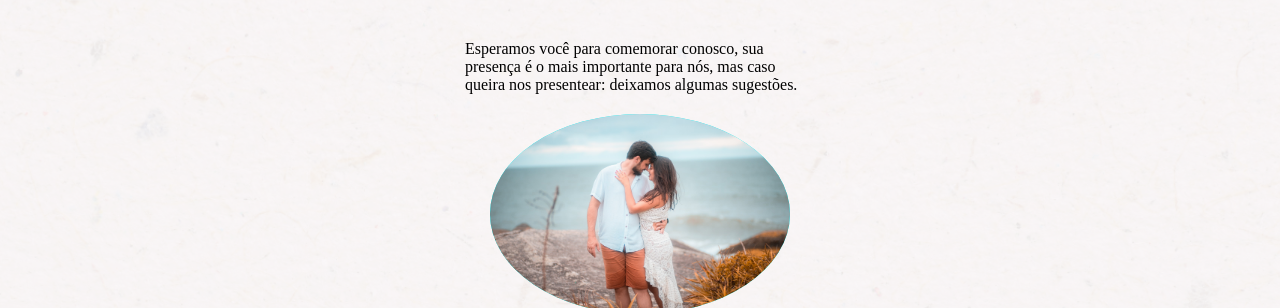
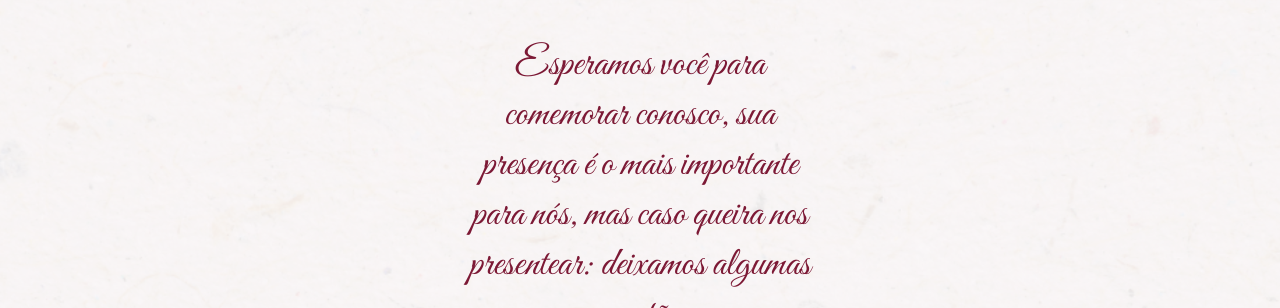
Before and after one commit to alem13/HeloEJunior, a plain HTML site: page index.html in a window 1280 px wide. Shown: the top 308 px of the page. Drawn offline with Linux system fonts and the light colour scheme.

Commit message:
Alteração title

```diff
--- a/style.css
+++ b/style.css
@@ -18,6 +18,10 @@
     width: 350px;
     margin-top: 20px;
     margin-bottom: 20px;
+    text-align:center;
+    color: #7C1935;
+    font-size: 40px;
+    font-family: 'Great Vibes', cursive;
 }
 
 .img2{
```
